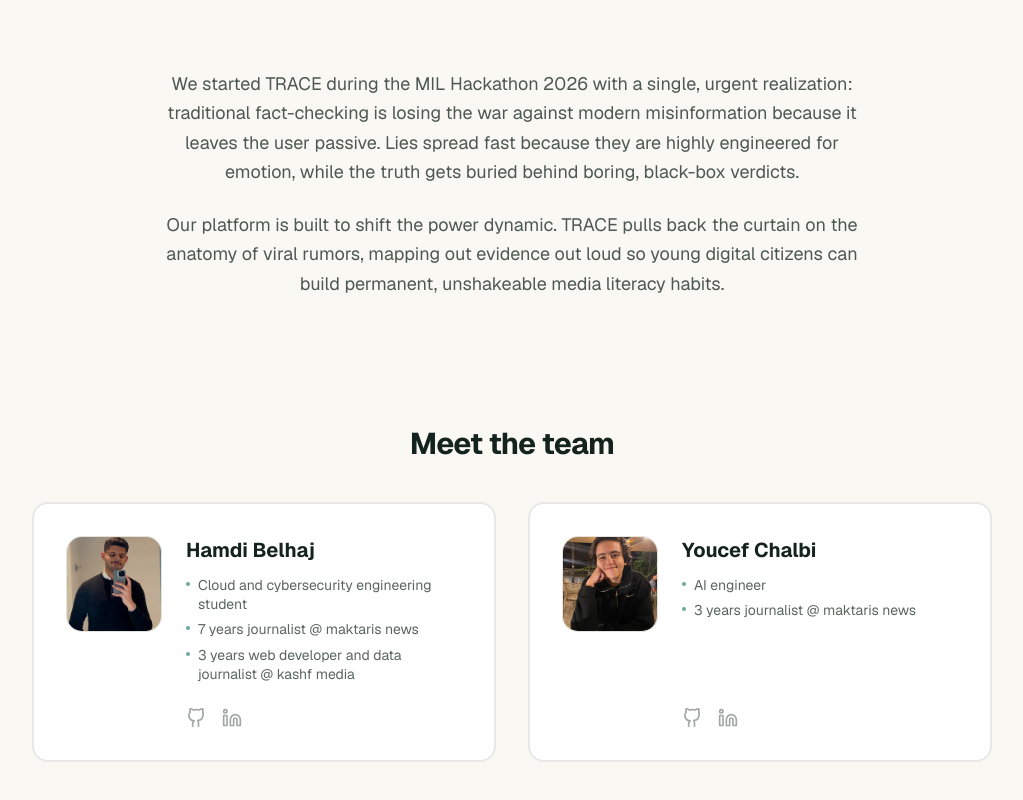
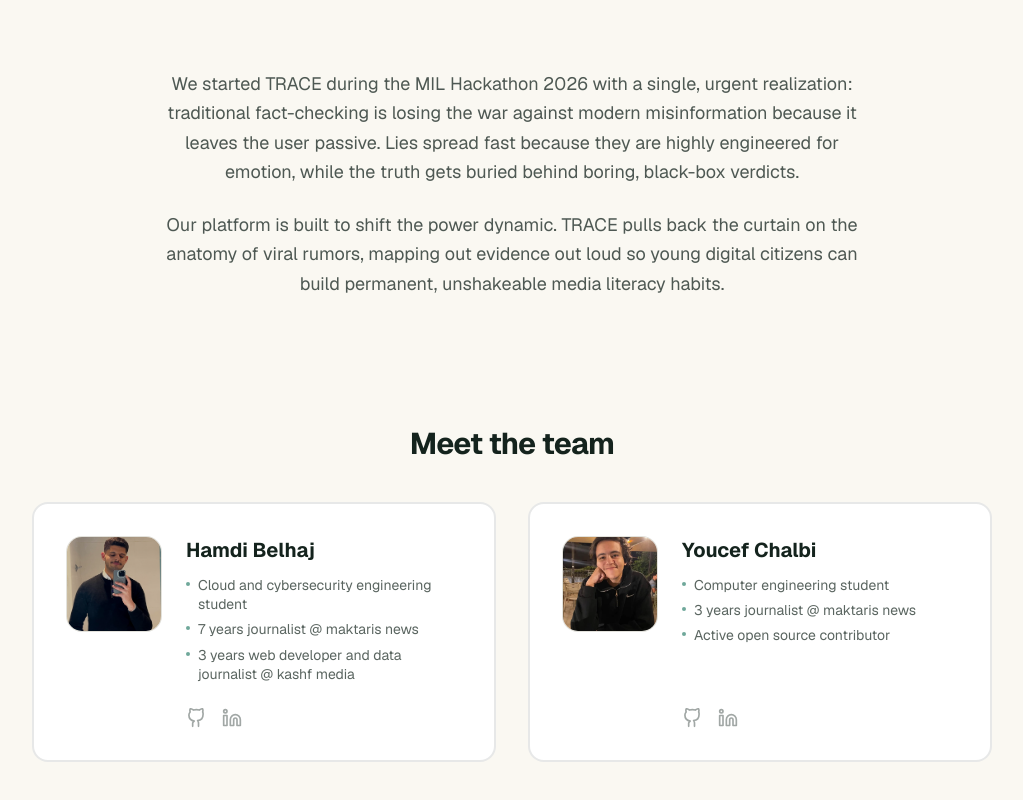
Before and after one commit to Youcef3939/TRACE, a Next.js app: page /about in a window 1280 px wide. Shown: the part 324-1124 px from the top of the page, without its empty margins (128-1151 px from the left). Built offline with nearby package versions, Linux system fonts and the light colour scheme.

Commit message:
update the about section of youcef

```diff
--- a/components/TeamSection.tsx
+++ b/components/TeamSection.tsx
@@ -33,8 +33,9 @@ const TEAM = [
     name: "Youcef Chalbi",
     image: "/youcef.png",
     roles: [
-      "AI engineer",
-      "3 years journalist @ maktaris news"
+      "Computer engineering student",
+      "3 years journalist @ maktaris news",
+      "Active open source contributor"
     ],
     github: "https://github.com/Youcef3939",
     linkedin: "https://www.linkedin.com/in/youcefchalbi/"
```
